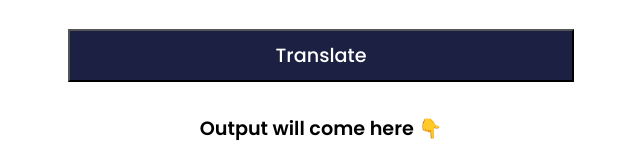
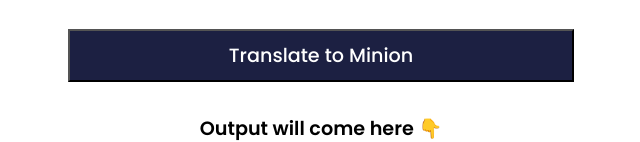
Before and after one commit to KishoreBabu420/minion-speak, a plain HTML site: page index.html in a window 1280 px wide. Shown: the part 355-497 px from the top of the page, without its empty margins (319-959 px from the left). Drawn offline with Linux system fonts and the light colour scheme.

Commit message:
Change button Text

```diff
--- a/index.html
+++ b/index.html
@@ -21,7 +21,7 @@
         rows="10"
         placeholder="Enter text to translate"
       ></textarea>
-      <button class="btn" id="btn-translate">Translate</button>
+      <button class="btn" id="btn-translate">Translate to Minion</button>
 
       <div class="output">
         <h4>Output will come here 👇</h4>
```
